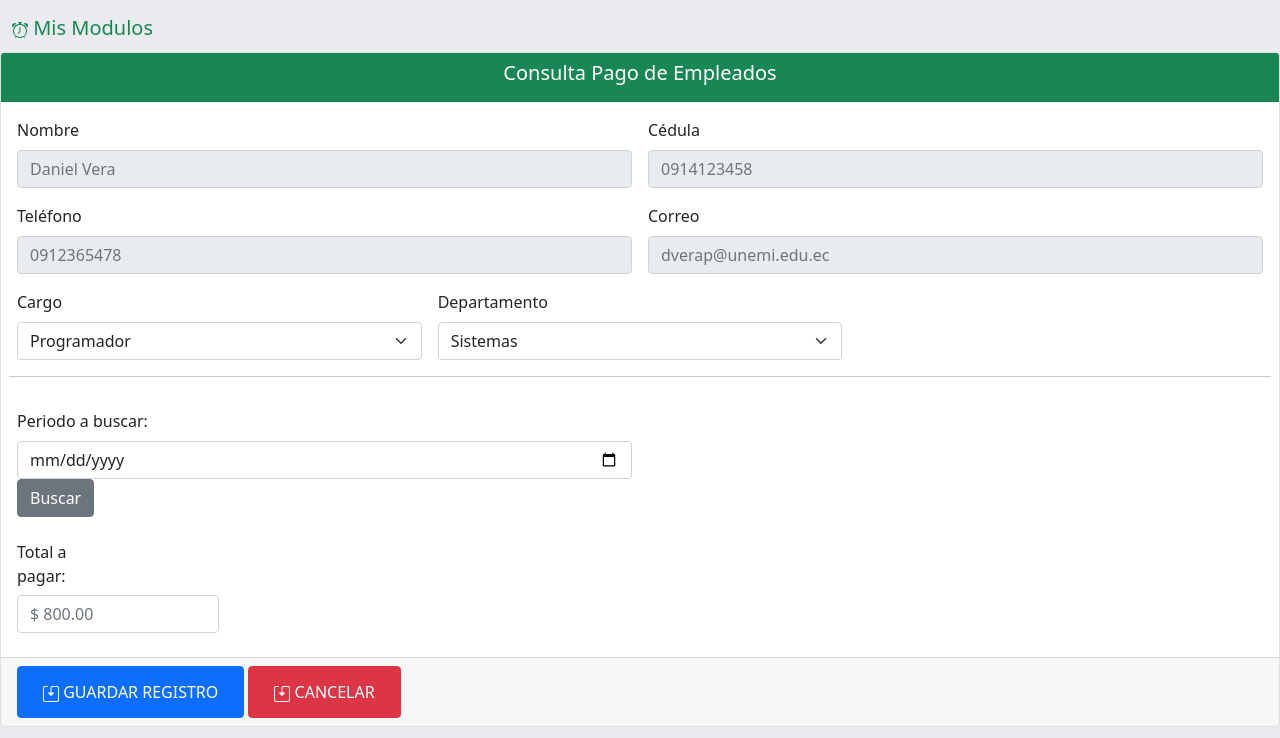
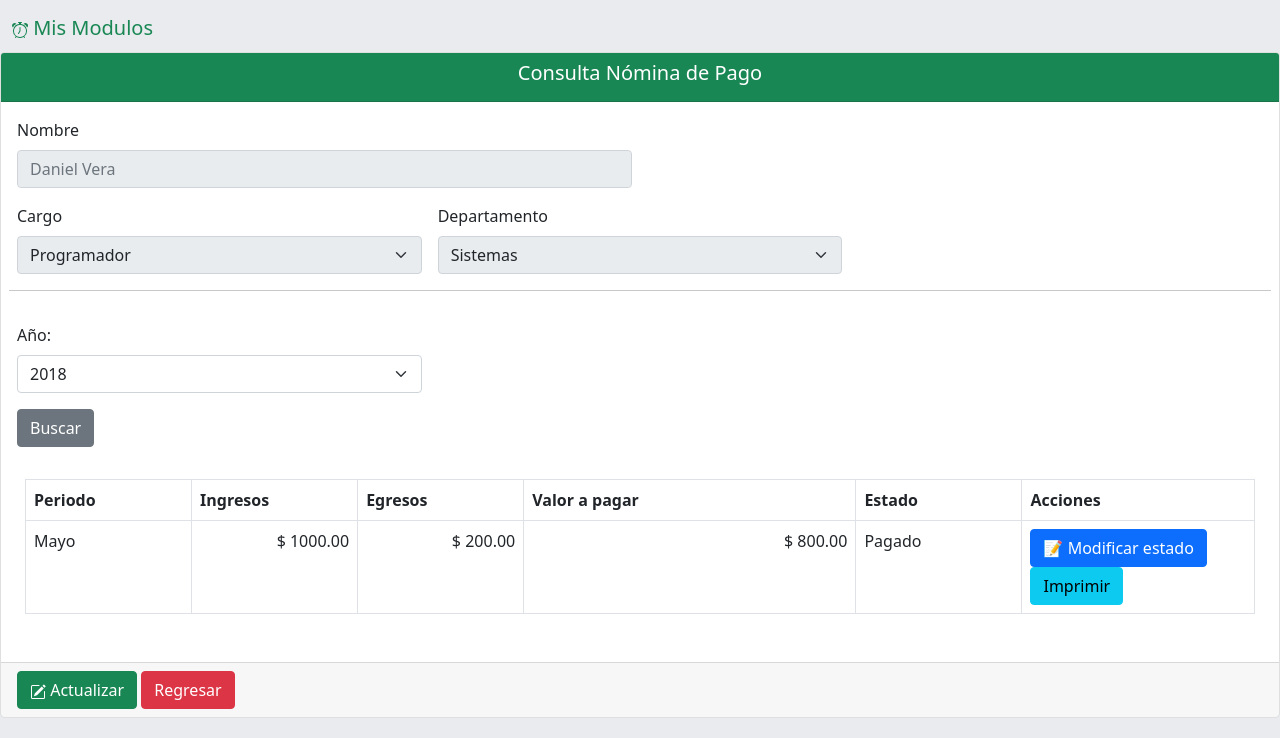
Before and after one commit to wandrestv/Proyecto-POO, a Django app: page /consultaempleado in a window 1280 px wide. Shown: the part 62-800 px from the top of the page. Run offline with Django 4.2, Linux system fonts and the light colour scheme.

Commit message:
mejorado

```diff
--- a/Nomina_Personal/views.py
+++ b/Nomina_Personal/views.py
@@ -19,7 +19,7 @@ def pagoEmpleado(request):
 
 def consultaEmpleado(request):
     data = {
-        'titulo' : 'Consulta Pago de Empleados',
+        'titulo' : 'Consulta Nómina de Pago',
         'crear_url':'/consultaempleado',
         'action':'add',
         'listar_url': '/empleado',
--- a/templates/nomina_personal/consulta_nomina.html
+++ b/templates/nomina_personal/consulta_nomina.html
@@ -11,7 +11,7 @@
                 {{ titulo }}
             </h5>
         </div>
-        <div class="card-body table-responsive"">
+        <div class="card-body table-responsive">
             <table class="table table-bordered" id="data">
                 <thead>
                 {% block columns %}
--- a/templates/nomina_personal/empleados/consulta_pago.html
+++ b/templates/nomina_personal/empleados/consulta_pago.html
@@ -1,4 +1,4 @@
-{% extends 'nomina_personal/formulario_nomina_pro.html' %}
+{% extends 'nomina_personal/formulario_nomina_emp.html' %}
 {% load static %}
 
 {% block controls %}
@@ -7,20 +7,12 @@
         <input type="text" class="form-control" id="inputEmail4" placeholder="Daniel Vera" disabled=»disabled»>
     </div>
     <div class="col-md-6">
-        <label for="inputPassword4" class="form-label">Cédula</label>
-        <input type="number" class="form-control" id="inputPassword4" placeholder="0914123458" disabled=»disabled»>
+
     </div>
-    <div class="col-6">
-        <label for="inputAddress" class="form-label">Teléfono</label>
-        <input type="number" class="form-control" id="inputAddress" placeholder="0912365478" disabled=»disabled»>
-    </div>
-    <div class="col-6">
-        <label for="inputAddress2" class="form-label">Correo</label>
-        <input type="email" class="form-control" id="inputAddress2" placeholder="dverap@unemi.edu.ec" disabled=»disabled»>
-    </div>
+
     <div class="col-md-4">
         <label for="inputState" class="form-label">Cargo</label>
-        <select id="inputState" class="form-select">
+        <select id="inputState" disabled=»disabled» class="form-select">
             <option selected>Programador</option>
             <option>Programador</option>
             <option>Asistente</option>
@@ -28,33 +20,72 @@
     </div>
     <div class="col-md-4">
         <label for="inputState" class="form-label">Departamento</label>
-        <select id="inputState" class="form-select">
+        <select id="inputState" disabled=»disabled» class="form-select">
             <option selected>Sistemas</option>
             <option>Sistemas</option>
             <option>Contabilidad</option>
         </select>
     </div>
     <hr>
-    <div class="col-6">
-        <label for="inputAddress" class="form-label">Periodo a buscar:</label>
-        <input type="date" class="form-control" id="inputAddress" placeholder="0912365478" >
+    <!--<div class="col-md-4">
+        <label for="inputState" class="form-label">Mes:</label>
+        <select id="inputState" class="form-select">
+            <option>Enero</option>
+            <option>Febrero</option>
+            <option>Marzo</option>
+            <option>Abril</option>
+            <option>Mayo</option>
+            <option>Junio</option>
+            <option>Julio</option>
+            <option>Agosto</option>
+            <option>Septiembre</option>
+            <option>Octubre</option>
+            <option>Noviembre</option>
+            <option>Diciembre</option>
+        </select>
+    </div>-->
+    <div class="col-md-4">
+        <label for="inputState" class="form-label">Año:</label>
+        <select id="inputState" class="form-select">
+            <option>2018</option>
+            <option>2019</option>
+            <option>2020</option>
+            <option>2021</option>
+            <option>2022</option>
+        </select>
+    </div>
+    <div>
         <button type="button" class="btn btn-secondary">Buscar</button>
     </div>
 
-
-
-    <div class="col-6">
-
-    </div>
-    <div class="col-md-4">
-        <div class="mb-2">
-            <label for="inputPassword" class="col-sm-3 col-form-label">Total a pagar:</label>
-            <div class="col-sm-6 ">
-                <input type="number" class="form-control" id="inputPassword" placeholder="$ 800.00">
-            </div>
+    <div class="card-body table-responsive">
+            <table class="table table-bordered" id="data">
+                <tr>
+                    <th scope="col" style="width: 10%;">Periodo</th>
+                    <th scope="col" style="width: 10%;">Ingresos</th>
+                    <th scope="col" style="width: 10%;">Egresos</th>
+                    <th scope="col" style="width: 20%;">Valor a pagar</th>
+                    <th scope="col" style="width: 10%;">Estado</th>
+                    <th scope="col" style="width: 14%">Acciones</th>
+                </tr>
+                <tr>
+                    <td>Mayo</td>
+                    <td align="right">$ 1000.00</td>
+                    <td align="right">$ 200.00</td>
+                    <td align="right">$ 800.00</td>
+                    <td>Pagado</td>
+                    <td class="acciones">
+                        <a href="#" class="btn btn-primary btn-flat btnTest">
+                            📝 Modificar estado
+                        </a>
+                        <a href="{% url 'consultaempleado' %}" class="btn btn-info btn-flat btnTest">
+                            Imprimir
+                        </a>
+                    </td>
+                </tr>
+            </table>
         </div>
 
-    </div>
 
 
 {% endblock %}
--- a/templates/nomina_personal/formulario_nomina_emp.html
+++ b/templates/nomina_personal/formulario_nomina_emp.html
@@ -2,7 +2,7 @@
 {% load static %}
 run
 {% block main %}
-    <form method="post" action="{% url 'proveedor' %}" enctype="multipart/form-data">
+    <form method="post" action="{% url 'empleado' %}" enctype="multipart/form-data">
         <div class="card card-primary">
             <div class="card-header bg-success">
                 <h5 class="card-title text-center text-white">
@@ -17,21 +17,15 @@ run
                 {% endblock %}
             </div>
             <div class="card-footer ">
-                <button type="button" class="btn btn-primary" data-bs-toggle="modal" data-bs-target="#staticBackdrop">
-                    <a onclick="alert('NUEVO REGISTRO GUARDADO CON ÉXITO');" href="{% url 'proveedor' %}" class="btn btn-primary btn-flat btnTest">
-                    <svg xmlns="http://www.w3.org/2000/svg" width="16" height="16" fill="currentColor" class="bi bi-save2" viewBox="0 0 16 16">
-                        <path d="M2 1a1 1 0 0 0-1 1v12a1 1 0 0 0 1 1h12a1 1 0 0 0 1-1V2a1 1 0 0 0-1-1H9.5a1 1 0 0 0-1 1v4.5h2a.5.5 0 0 1 .354.854l-2.5 2.5a.5.5 0 0 1-.708 0l-2.5-2.5A.5.5 0 0 1 5.5 6.5h2V2a2 2 0 0 1 2-2H14a2 2 0 0 1 2 2v12a2 2 0 0 1-2 2H2a2 2 0 0 1-2-2V2a2 2 0 0 1 2-2h2.5a.5.5 0 0 1 0 1H2z"/>
-                    </svg>
-                        GUARDAR REGISTRO
-                    </a>
-                </button>
-                <button type="button" class="btn btn-danger" data-bs-toggle="modal" data-bs-target="#staticBackdrop">
-                    <a onclick="alert('Seguro que quiere cancelar');" href="{% url 'proveedor' %}" class="btn btn-danger btn-flat btnTest">
-                    <svg xmlns="http://www.w3.org/2000/svg" width="16" height="16" fill="currentColor" class="bi bi-save2" viewBox="0 0 16 16">
-                        <path d="M2 1a1 1 0 0 0-1 1v12a1 1 0 0 0 1 1h12a1 1 0 0 0 1-1V2a1 1 0 0 0-1-1H9.5a1 1 0 0 0-1 1v4.5h2a.5.5 0 0 1 .354.854l-2.5 2.5a.5.5 0 0 1-.708 0l-2.5-2.5A.5.5 0 0 1 5.5 6.5h2V2a2 2 0 0 1 2-2H14a2 2 0 0 1 2 2v12a2 2 0 0 1-2 2H2a2 2 0 0 1-2-2V2a2 2 0 0 1 2-2h2.5a.5.5 0 0 1 0 1H2z"/>
-                    </svg>
-                    CANCELAR
-                    </a>
+                <a href="{% url 'consultaempleado' %}" class="btn btn-success btn-flat">
+                    <svg xmlns="http://www.w3.org/2000/svg" width="16" height="16" fill="currentColor" class="bi bi-pencil-square" viewBox="0 0 16 16">
+                      <path d="M15.502 1.94a.5.5 0 0 1 0 .706L14.459 3.69l-2-2L13.502.646a.5.5 0 0 1 .707 0l1.293 1.293zm-1.75 2.456-2-2L4.939 9.21a.5.5 0 0 0-.121.196l-.805 2.414a.25.25 0 0 0 .316.316l2.414-.805a.5.5 0 0 0 .196-.12l6.813-6.814z"/>
+                      <path fill-rule="evenodd" d="M1 13.5A1.5 1.5 0 0 0 2.5 15h11a1.5 1.5 0 0 0 1.5-1.5v-6a.5.5 0 0 0-1 0v6a.5.5 0 0 1-.5.5h-11a.5.5 0 0 1-.5-.5v-11a.5.5 0 0 1 .5-.5H9a.5.5 0 0 0 0-1H2.5A1.5 1.5 0 0 0 1 2.5v11z"/>
+                    </svg> Actualizar
+                </a>
+                <a href="{% url 'empleado' %}" class="btn btn-danger btn-flat">
+                    Regresar
+                </a>
             </button>
             </div>
         </div>
```
Also changed, not shown: templates/nomina_personal/nomina_persona.html (+0 -10 lines).
